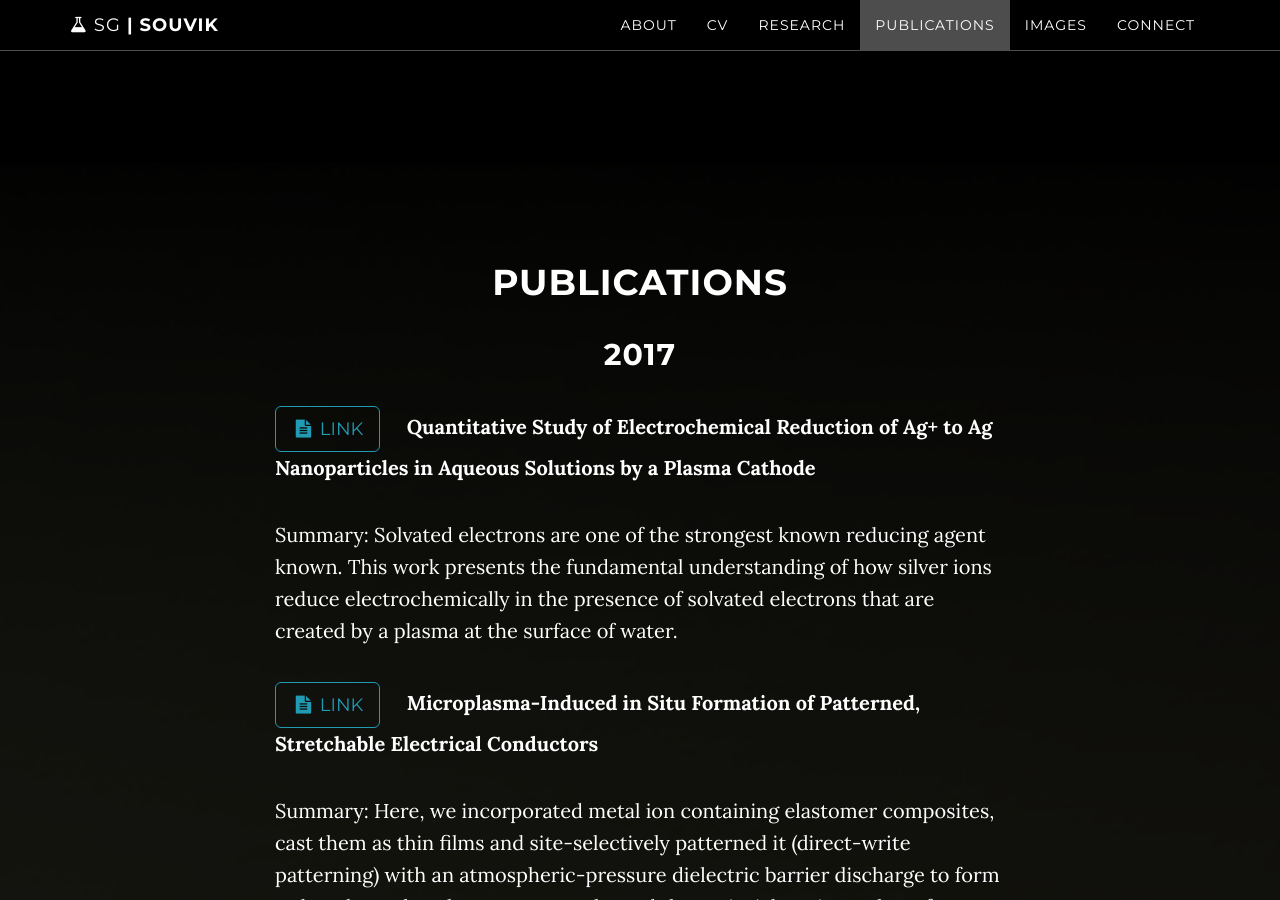
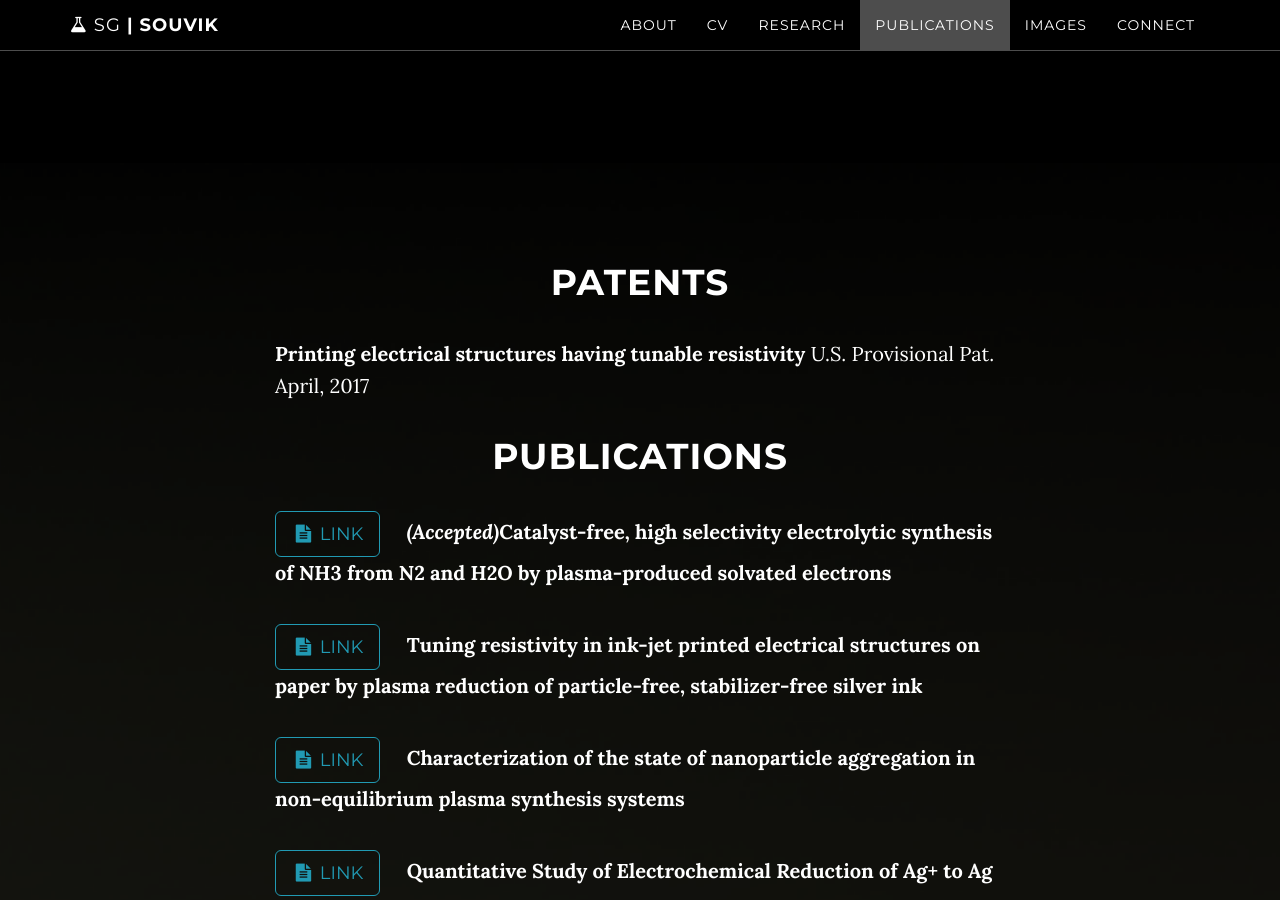
Before and after one commit to SouvikSG/souviksg.github.io, a Jekyll site: the page built from index.html, in a window 1280 px wide and 900 px high, scrolled down 7862 px. Built offline with Jekyll 4.4.1, drawn with Linux system fonts in a browser that asks for light colours; some of the changed text lies outside the part shown.

Commit message:
Added recent publications

```diff
--- a/_includes/publications.html
+++ b/_includes/publications.html
@@ -2,9 +2,16 @@
         <div class="publications-section">
             <div class="container">
                 <div class="col-lg-8 col-lg-offset-2">
+
+		<h1>Patents</h1>
+<p><b>Printing electrical structures having tunable resistivity</b> U.S. Provisional Pat. April, 2017</p>
+
 		  <h1>Publications</h1>
+<p><a target='_blank' href="http://ma.ecsdl.org/content/MA2018-01/33/2014.abstract" class="btn btn-default btn-lg"> <i class="fa fa-file-text fa-fw"></i>  LINK</a> &nbsp; &nbsp; <b><i>(Accepted)</i>Catalyst-free, high selectivity electrolytic synthesis of NH3 from N2 and H2O by plasma-produced solvated electrons</b></p>
 
-		<h2>2017</h2>
+<p><a target='_blank' href="https://app.dimensions.ai/details/publication/pub.1106203527?and_facet_journal=jour.1134073" class="btn btn-default btn-lg"> <i class="fa fa-file-text fa-fw"></i>  LINK</a> &nbsp; &nbsp; <b>Tuning resistivity in ink-jet printed electrical structures on paper by plasma reduction of particle-free, stabilizer-free silver ink</b></p>
+
+<p><a target='_blank' href="http://iopscience.iop.org/article/10.1088/1361-6463/aad26f" class="btn btn-default btn-lg"> <i class="fa fa-file-text fa-fw"></i>  LINK</a> &nbsp; &nbsp; <b>Characterization of the state of nanoparticle aggregation in non-equilibrium plasma synthesis systems</b></p>
 
 <p><a target='_blank' href="http://jes.ecsdl.org/content/164/13/D818.short" class="btn btn-default btn-lg"> <i class="fa fa-file-text fa-fw"></i>  LINK</a> &nbsp; &nbsp; <b>Quantitative Study of Electrochemical Reduction of Ag+ to Ag Nanoparticles in Aqueous Solutions by a Plasma Cathode</b></p>
 
@@ -12,7 +19,7 @@
 
 <p><a target='_blank' href="http://pubs.acs.org/doi/abs/10.1021/acsmacrolett.6b00919" class="btn btn-default btn-lg"> <i class="fa fa-file-text fa-fw"></i>  LINK</a> &nbsp; &nbsp; <b>Microplasma-Induced in Situ Formation of Patterned, Stretchable Electrical Conductors</b></p>
 
-<p>Summary: Here, we incorporated metal ion containing elastomer composites, cast them as thin films and site-selectively patterned it (direct-write patterning) with an atmospheric-pressure dielectric barrier discharge to form reduced metal agglomerates. We showed that uniaxial strain on these features allows conservation of electrical conductivity of the features upto as high as 30% strain.</p>
+<p>Summary: Here, we incorporated metal ion containing elastomer composites, cast them as thin films and site-selectively patterned it (direct-write patterning) with an atmospheric-pressure dielectric barrier discharge to form reduced metal agglomerates. We showed that uniaxial strain on these features allows conservation of electrical conductivity of the features up to 30% strain.</p>
 
 <p><a target='_blank' href="http://pubs.acs.org/doi/abs/10.1021/acs.nanolett.7b00730" class="btn btn-default btn-lg"> <i class="fa fa-file-text fa-fw"></i>  LINK</a> &nbsp; &nbsp; <b>Tuning Optical Signatures of Single- and Few-Layer MoS2 by Blown-Bubble Bulge Straining up to Fracture</b></p>
 
```
Also changed, not shown: other parts of _includes/publications.html (+1 -5 lines).
